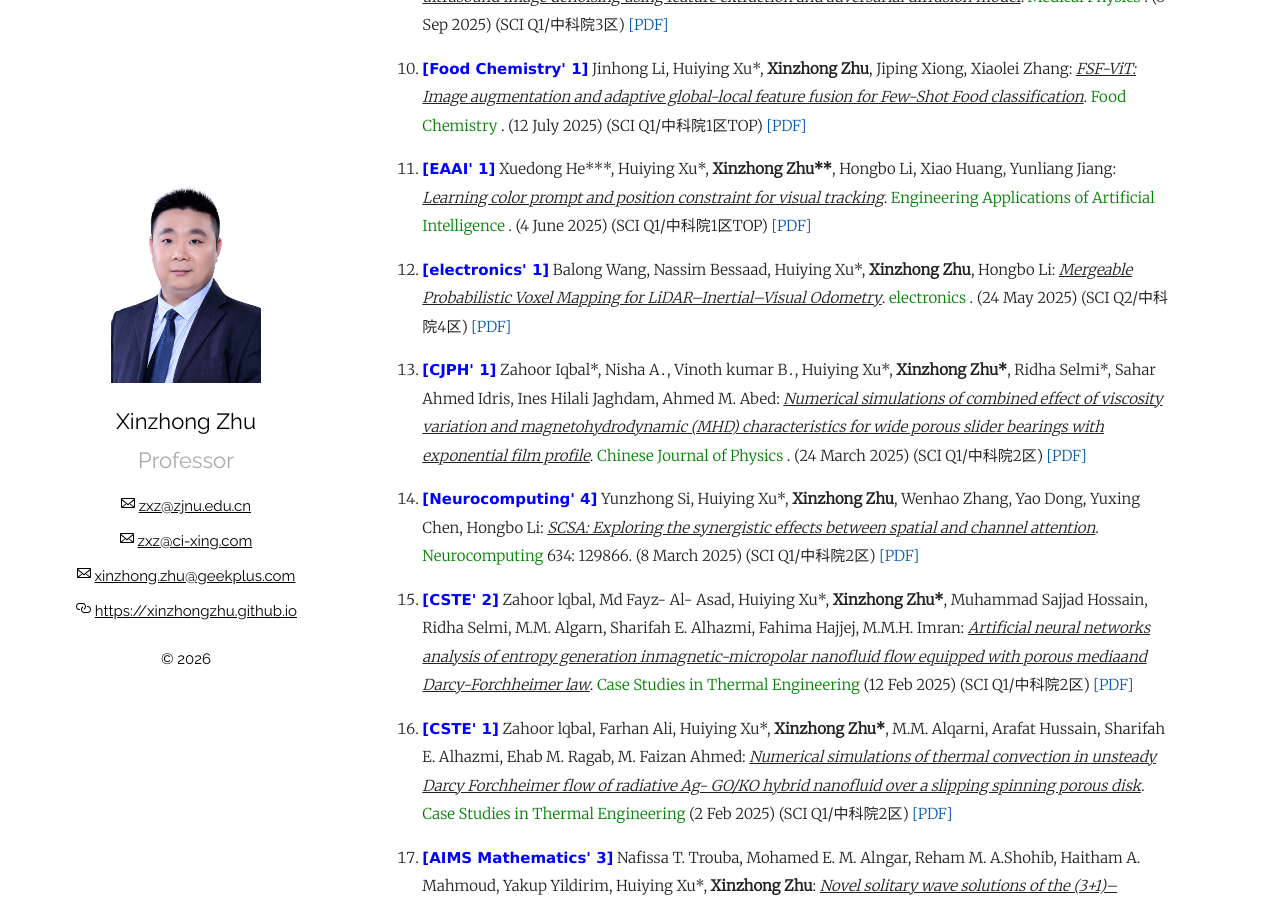
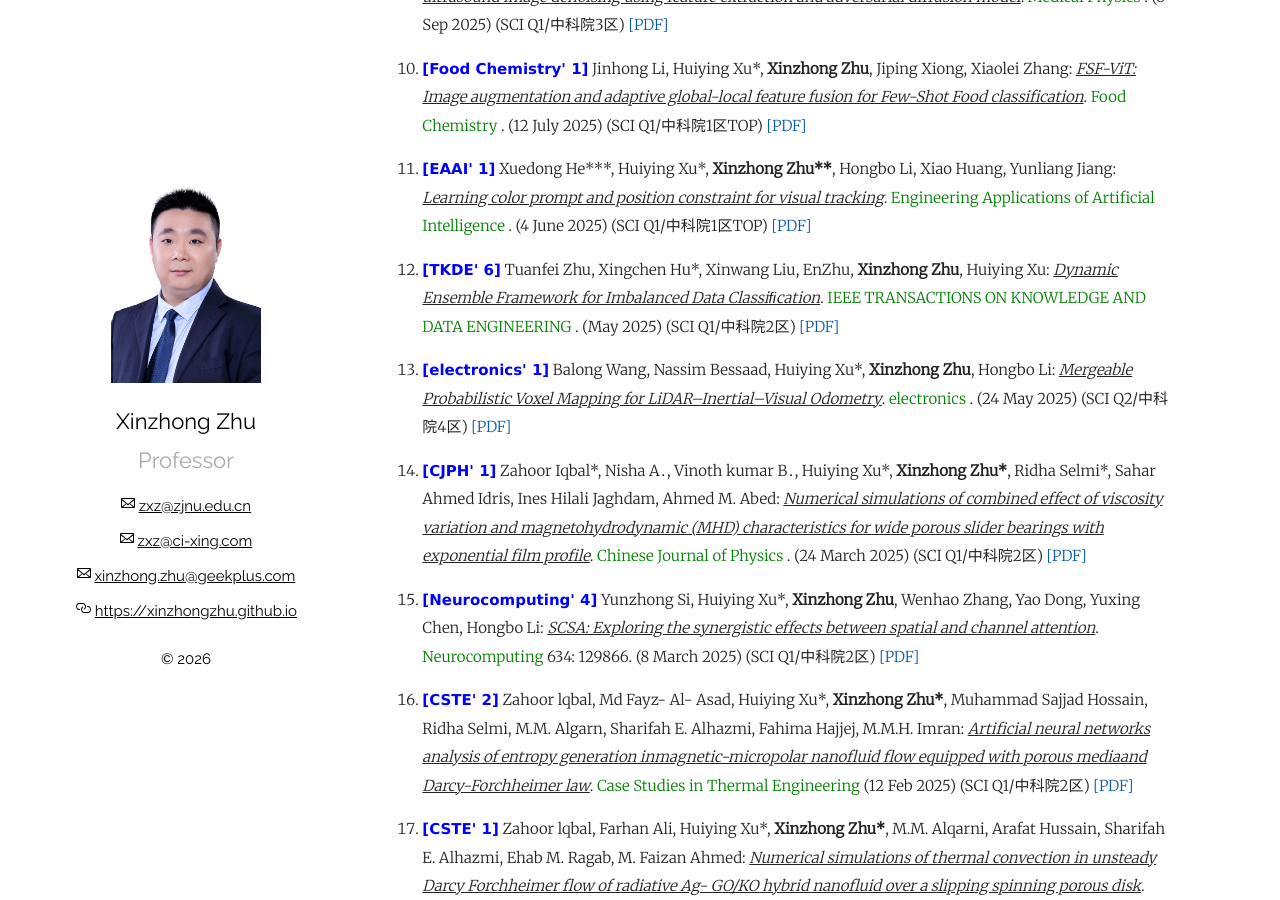
Before and after one commit to xinzhongzhu/xinzhongzhu.github.io, a Jekyll site: the page built from index.md, in a window 1280 px wide and 900 px high, scrolled down 1510 px. Built offline with Jekyll 4.4.1, drawn with Linux system fonts in a browser that asks for light colours.

Commit message:
Update index.md

```diff
--- a/index.md
+++ b/index.md
@@ -37,6 +37,8 @@ Please drop me a message by email: <u>zxz@zjnu.edu.cn</u> or <u>zxz@ci-xing.com<
  <p style="margin-top: 8px;"><li><font face="verdana" color="blue"><b>[Food Chemistry' 1]</b></font> Jinhong Li, Huiying Xu*, <b>Xinzhong Zhu</b>, Jiping Xiong, Xiaolei Zhang: <i><u>FSF-ViT: Image augmentation and adaptive global-local feature fusion for Few-Shot Food classification</u></i>. <font color="green">Food Chemistry</font> . (12 July 2025) (SCI Q1/中科院1区TOP) <a href = "https://xinzhongzhu.github.io/document/FSFViT.pdf">[PDF]</a></li></p>
 
  <p style="margin-top: 8px;"><li><font face="verdana" color="blue"><b>[EAAI' 1]</b></font> Xuedong He***, Huiying Xu*, <b>Xinzhong Zhu**</b>, Hongbo Li, Xiao Huang, Yunliang Jiang: <i><u>Learning color prompt and position constraint for visual tracking</u></i>. <font color="green">Engineering Applications of Artificial Intelligence</font> . (4 June 2025) (SCI Q1/中科院1区TOP) <a href = "https://xinzhongzhu.github.io/document/Learning color prompt.pdf">[PDF]</a></li></p>
+
+<p style="margin-top: 8px;"><li><font face="verdana" color="blue"><b>[TKDE' 6]</b></font> Tuanfei Zhu, Xingchen Hu*, Xinwang Liu, EnZhu, <b>Xinzhong Zhu</b>, Huiying Xu: <i><u>Dynamic Ensemble Framework for Imbalanced Data Classiﬁcation</u></i>. <font color="green"> IEEE TRANSACTIONS ON KNOWLEDGE AND DATA ENGINEERING </font> . (May 2025) (SCI Q1/中科院2区) <a href = "https://xinzhongzhu.github.io/document/Dynamic_Ensemble_Framework_for_Imbalanced_Data_Classification.pdf">[PDF]</a></li></p>
 
  <p style="margin-top: 8px;"><li><font face="verdana" color="blue"><b>[electronics' 1]</b></font> Balong Wang, Nassim Bessaad, Huiying Xu*, <b>Xinzhong Zhu</b>, Hongbo Li: <i><u>Mergeable Probabilistic Voxel Mapping for LiDAR–Inertial–Visual Odometry</u></i>. <font color="green"> electronics </font> . (24 May 2025) (SCI Q2/中科院4区) <a href = "https://xinzhongzhu.github.io/document/Mergeable Probabilistic Voxel Mapping for LiDAR–Inertial–Visual Odometry.pdf">[PDF]</a></li></p>
 
```
